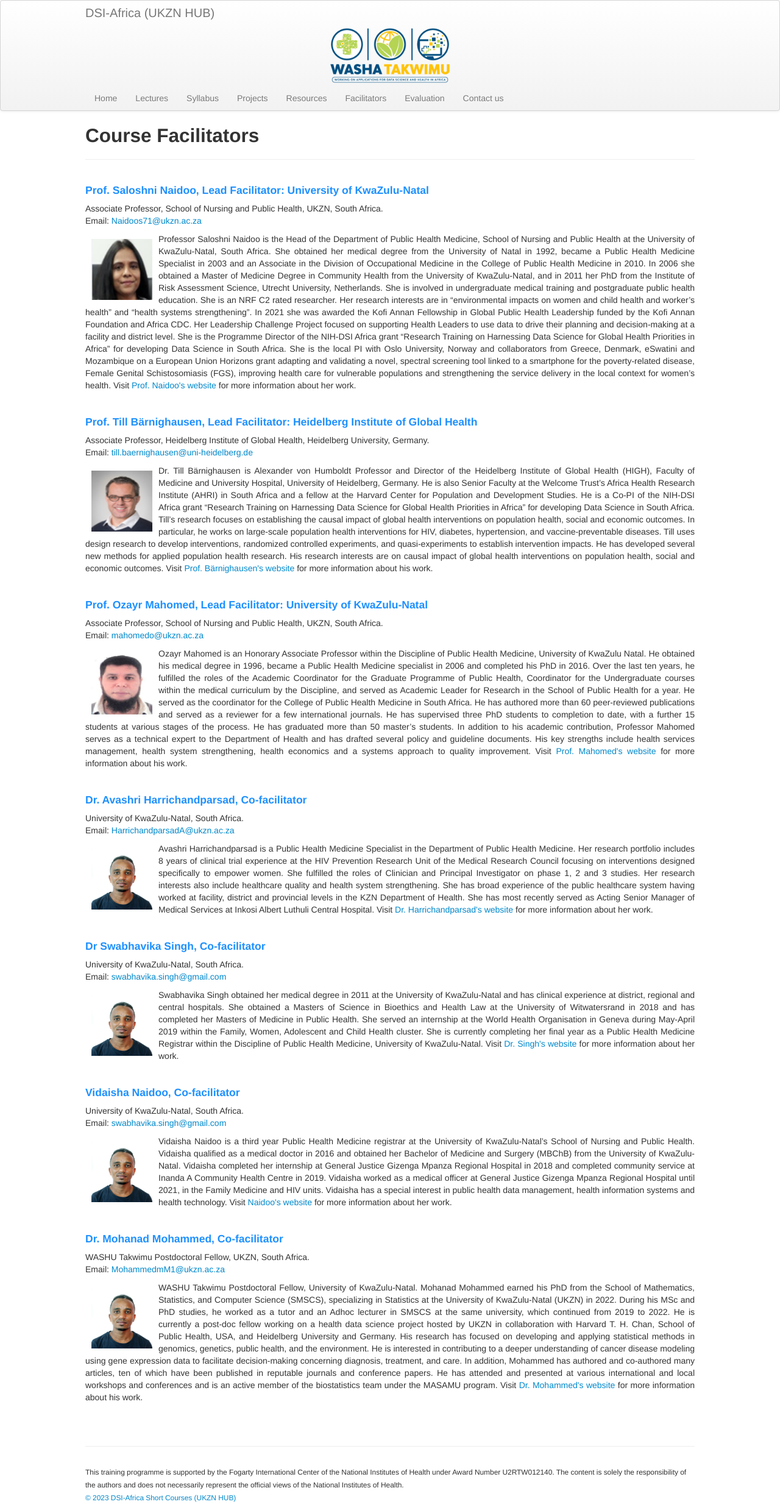
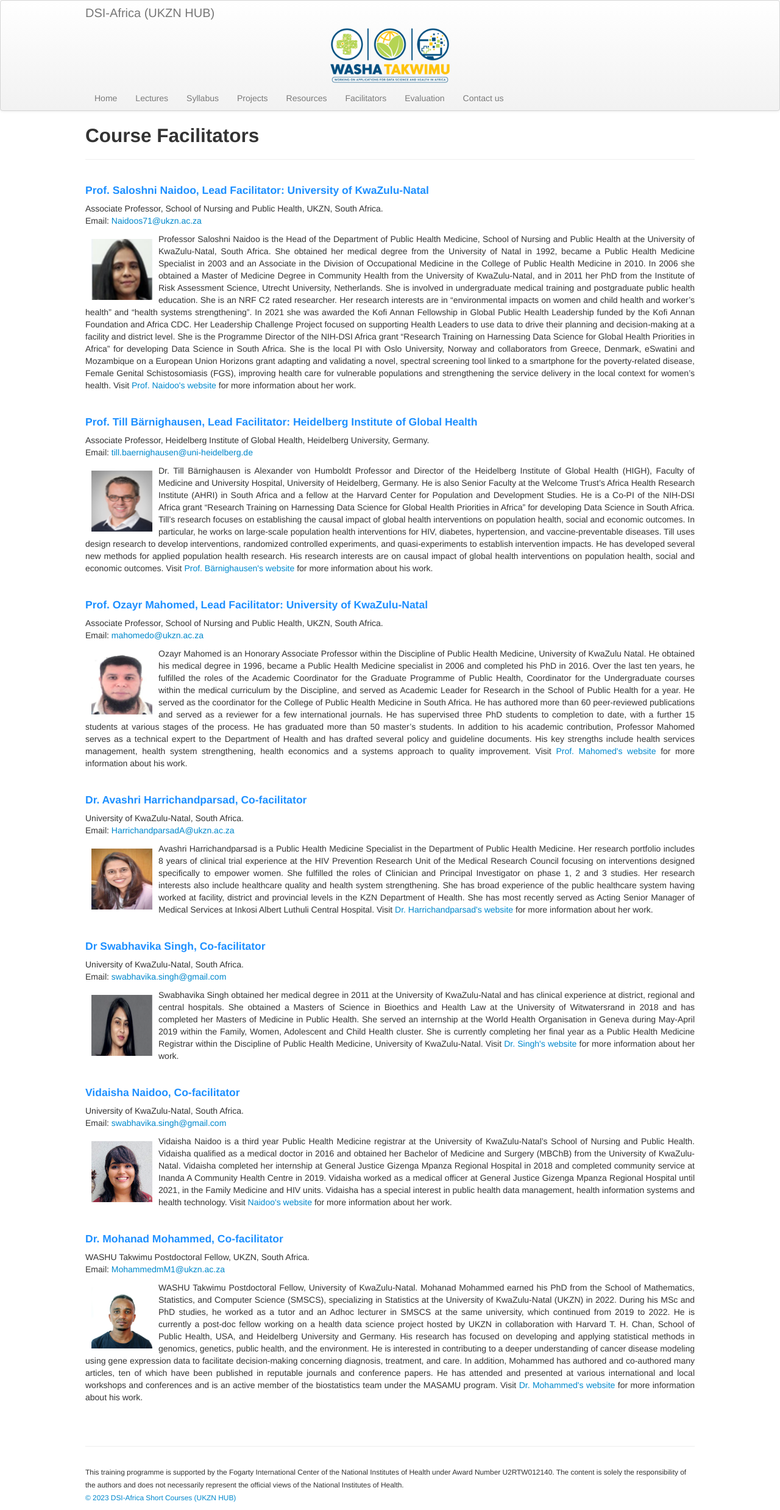
Before and after one commit to hscourseukzn/hscourseukzn.github.io, a Jekyll site: the page built from pages/Facilitators.md, in a window 1280 px wide. Shown: the whole page at 61% size. Built offline with Jekyll 4.4.1, drawn with Linux system fonts in a browser that asks for light colours.

Commit message:
Update Facilitators.md

```diff
--- a/pages/Facilitators.md
+++ b/pages/Facilitators.md
@@ -25,18 +25,18 @@ Email: <a href="mailto:mahomedo@ukzn.ac.za">mahomedo@ukzn.ac.za</a> <br>
 <h4 style="color:DodgerBlue;"> Dr. Avashri Harrichandparsad, Co-facilitator </h4>
 University of KwaZulu-Natal, South Africa. <br>
 Email: <a href="mailto:HarrichandparsadA@ukzn.ac.za">HarrichandparsadA@ukzn.ac.za</a> <br>
-<p align="justify"> <img src="../figures/Mohanad_Mohammed.jpg" alt="Avashri" style="float:left; width:100px; height:100px; padding: 10px;"><span style="vertical-align:bottom"> Avashri Harrichandparsad is a Public Health Medicine Specialist in the Department of Public Health Medicine. Her research portfolio includes 8 years of clinical trial experience at the HIV Prevention Research Unit of the Medical Research Council focusing on interventions designed specifically to empower women. She fulfilled the roles of Clinician and Principal Investigator on phase 1, 2 and 3 studies. Her research interests also include healthcare quality and health system strengthening. She has broad experience of the public healthcare system having worked at facility, district and provincial levels in the KZN Department of Health. She has most recently served as Acting Senior Manager of Medical Services at Inkosi Albert Luthuli Central Hospital. </span> Visit <a href="" target="_blank"><span style="text-align:center">Dr. Harrichandparsad's website</span></a> for more information about her work. </p> <br>
+<p align="justify"> <img src="../figures/Avashri.png" alt="Avashri" style="float:left; width:100px; height:100px; padding: 10px;"><span style="vertical-align:bottom"> Avashri Harrichandparsad is a Public Health Medicine Specialist in the Department of Public Health Medicine. Her research portfolio includes 8 years of clinical trial experience at the HIV Prevention Research Unit of the Medical Research Council focusing on interventions designed specifically to empower women. She fulfilled the roles of Clinician and Principal Investigator on phase 1, 2 and 3 studies. Her research interests also include healthcare quality and health system strengthening. She has broad experience of the public healthcare system having worked at facility, district and provincial levels in the KZN Department of Health. She has most recently served as Acting Senior Manager of Medical Services at Inkosi Albert Luthuli Central Hospital. </span> Visit <a href="" target="_blank"><span style="text-align:center">Dr. Harrichandparsad's website</span></a> for more information about her work. </p> <br>
 
 
 <h4 style="color:DodgerBlue;"> Dr Swabhavika Singh, Co-facilitator </h4>
 University of KwaZulu-Natal, South Africa. <br>
 Email: <a href="mailto:swabhavika.singh@gmail.com">swabhavika.singh@gmail.com</a> <br>
-<p align="justify"> <img src="../figures/Mohanad_Mohammed.jpg" alt="Swabhavika" style="float:left; width:100px; height:100px; padding: 10px;"><span style="vertical-align:bottom"> Swabhavika Singh obtained her medical degree in 2011 at the University of KwaZulu-Natal and has clinical experience at district, regional and central hospitals. She obtained a Masters of Science in Bioethics and Health Law at the University of Witwatersrand in 2018 and has completed her Masters of Medicine in Public Health. She served an internship at the World Health Organisation in Geneva during May-April 2019 within the Family, Women, Adolescent and Child Health cluster. She is currently completing her final year as a Public Health Medicine Registrar within the Discipline of Public Health Medicine, University of KwaZulu-Natal. </span> Visit <a href="" target="_blank"><span style="text-align:center">Dr. Singh's website</span></a> for more information about her work. </p> <br>
+<p align="justify"> <img src="../figures/Swabhavika.png" alt="Swabhavika" style="float:left; width:100px; height:100px; padding: 10px;"><span style="vertical-align:bottom"> Swabhavika Singh obtained her medical degree in 2011 at the University of KwaZulu-Natal and has clinical experience at district, regional and central hospitals. She obtained a Masters of Science in Bioethics and Health Law at the University of Witwatersrand in 2018 and has completed her Masters of Medicine in Public Health. She served an internship at the World Health Organisation in Geneva during May-April 2019 within the Family, Women, Adolescent and Child Health cluster. She is currently completing her final year as a Public Health Medicine Registrar within the Discipline of Public Health Medicine, University of KwaZulu-Natal. </span> Visit <a href="" target="_blank"><span style="text-align:center">Dr. Singh's website</span></a> for more information about her work. </p> <br>
 
 <h4 style="color:DodgerBlue;"> Vidaisha Naidoo, Co-facilitator </h4>
 University of KwaZulu-Natal, South Africa. <br>
 Email: <a href="mailto:swabhavika.singh@gmail.com">swabhavika.singh@gmail.com</a> <br>
-<p align="justify"> <img src="../figures/Mohanad_Mohammed.jpg" alt="Vidaisha" style="float:left; width:100px; height:100px; padding: 10px;"><span style="vertical-align:bottom"> Vidaisha Naidoo is a third year Public Health Medicine registrar at the University of KwaZulu-Natal’s School of Nursing and Public Health. Vidaisha qualified as a medical doctor in 2016 and obtained her Bachelor of Medicine and Surgery (MBChB) from the University of KwaZulu-Natal. Vidaisha completed her internship at General Justice Gizenga Mpanza Regional Hospital in 2018 and completed community service at Inanda A Community Health Centre in 2019. Vidaisha worked as a medical officer at General Justice Gizenga Mpanza Regional Hospital until 2021, in the Family Medicine and HIV units. Vidaisha has a special interest in public health data management, health information systems and health technology. </span> Visit <a href="" target="_blank"><span style="text-align:center">Naidoo's website</span></a> for more information about her work. </p> <br>
+<p align="justify"> <img src="../figures/Vidaisha.png" alt="Vidaisha" style="float:left; width:100px; height:100px; padding: 10px;"><span style="vertical-align:bottom"> Vidaisha Naidoo is a third year Public Health Medicine registrar at the University of KwaZulu-Natal’s School of Nursing and Public Health. Vidaisha qualified as a medical doctor in 2016 and obtained her Bachelor of Medicine and Surgery (MBChB) from the University of KwaZulu-Natal. Vidaisha completed her internship at General Justice Gizenga Mpanza Regional Hospital in 2018 and completed community service at Inanda A Community Health Centre in 2019. Vidaisha worked as a medical officer at General Justice Gizenga Mpanza Regional Hospital until 2021, in the Family Medicine and HIV units. Vidaisha has a special interest in public health data management, health information systems and health technology. </span> Visit <a href="" target="_blank"><span style="text-align:center">Naidoo's website</span></a> for more information about her work. </p> <br>
 
 
 
```
